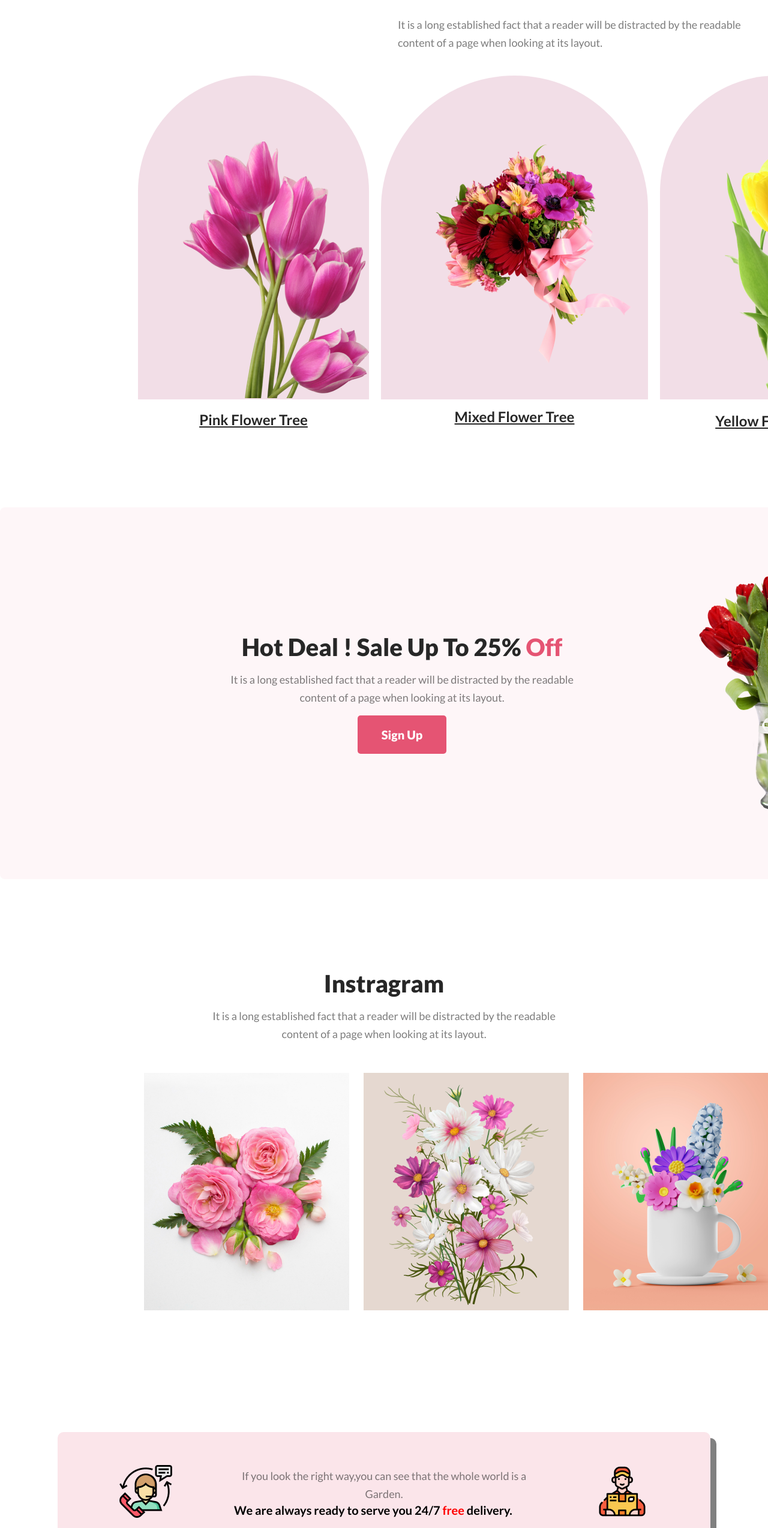
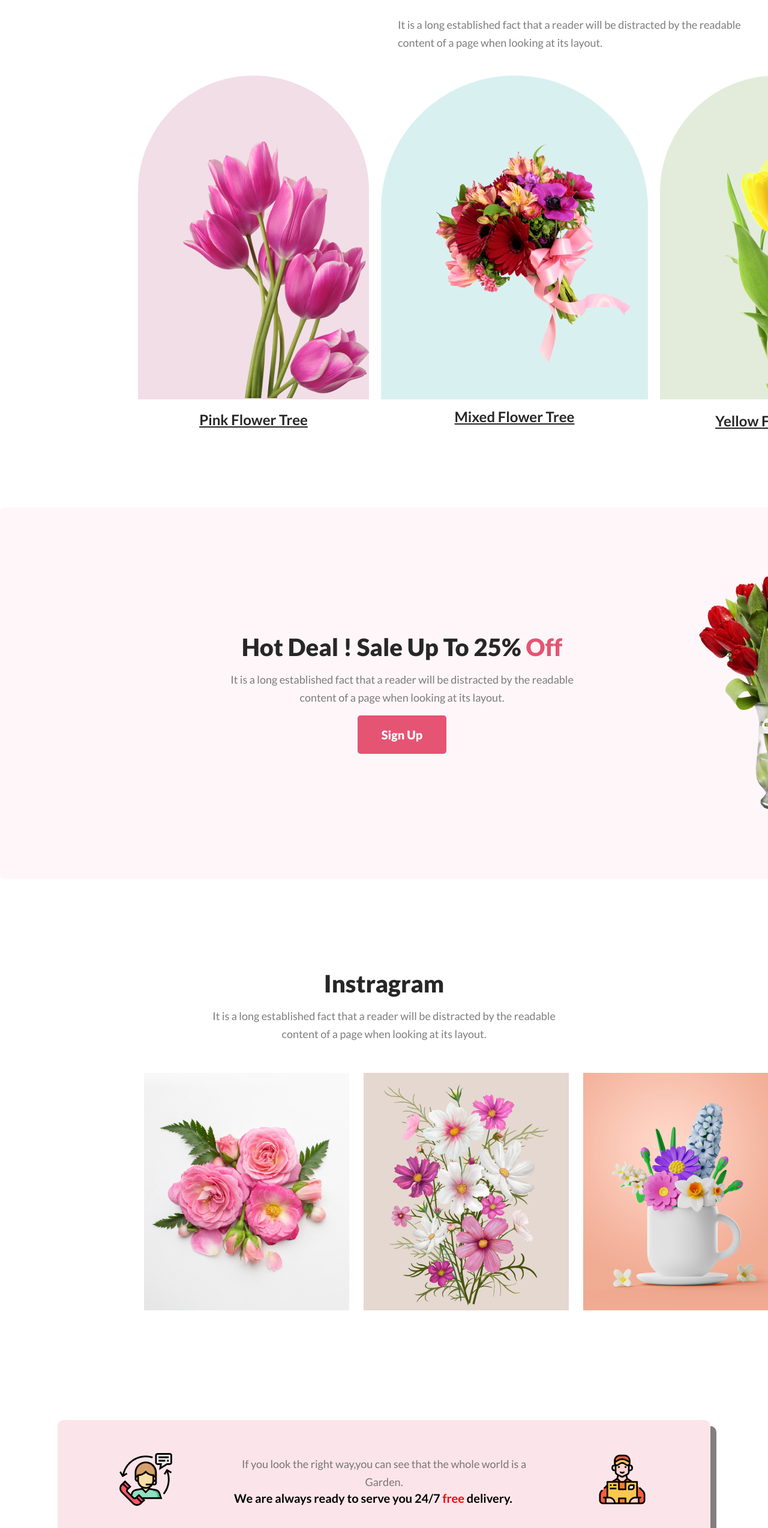
Before and after one commit to heeraraiyan/flower-shop, a plain HTML site: page index.html in a window 1280 px wide. Shown: the part 1072-3620 px from the top of the page at 60% size. Drawn offline with Linux system fonts and the light colour scheme.

Commit message:
project checking done

```diff
--- a/index.html
+++ b/index.html
@@ -38,11 +38,11 @@
                     <img class="part-img" src="Flower Asset/pngwing 6.png" alt="">
                     <h5 class="f-flower-name">Pink Flower Tree</h5>
                 </div>
-                <div class="nd-part-image">
+                <div class="nd-part-image ndimg">
                     <img class="part-img imgg" src="Flower Asset/pngwing 5.png" alt="">
                     <h5 class="f-flower-name">Mixed Flower Tree</h5>
                 </div>
-                <div class="nd-part-image">
+                <div class="nd-part-image ndimage">
                     <img class="part-img imggg" src="Flower Asset/pngwing 7.png" alt="">
                     <h5 class="f-flower-name">Yellow Flower Tree</h5>
                 </div>
--- a/styles/style.css
+++ b/styles/style.css
@@ -106,9 +106,16 @@ align-items: center;
 border-radius: 300px 300px 0px 0px;
 
 }
+.ndimg{
+    background-color: rgba(5, 151, 160, 0.15);
+}
+.ndimage{
+    background-color: rgba(71, 125, 17, 0.15);
+}
 .part-img{
 margin-left: 75px;
 padding-top: 110px;
+
 }
 .f-flower-name{
 color: #272727;
@@ -192,7 +199,7 @@ color: #272727;
     display: flex;
     padding-left: 240px;
     gap: 24px;
-    padding-bottom: 200px;
+    padding-bottom: 180px;
 }
 /* extraaa */
 
```
